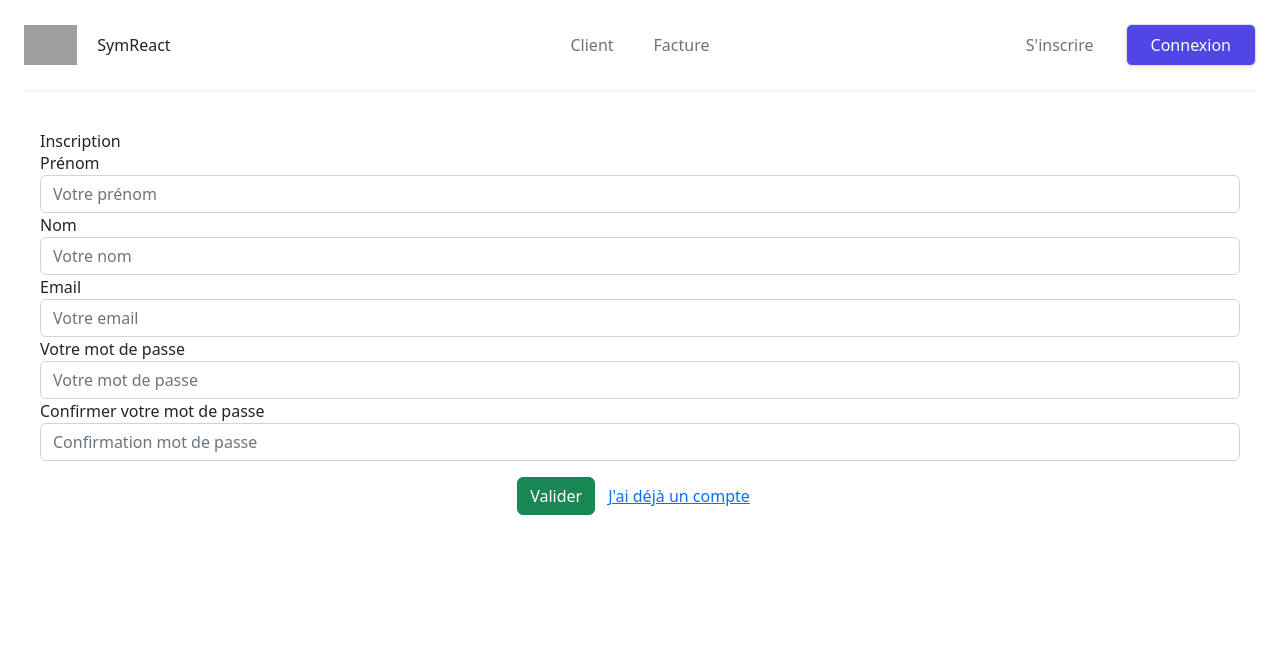
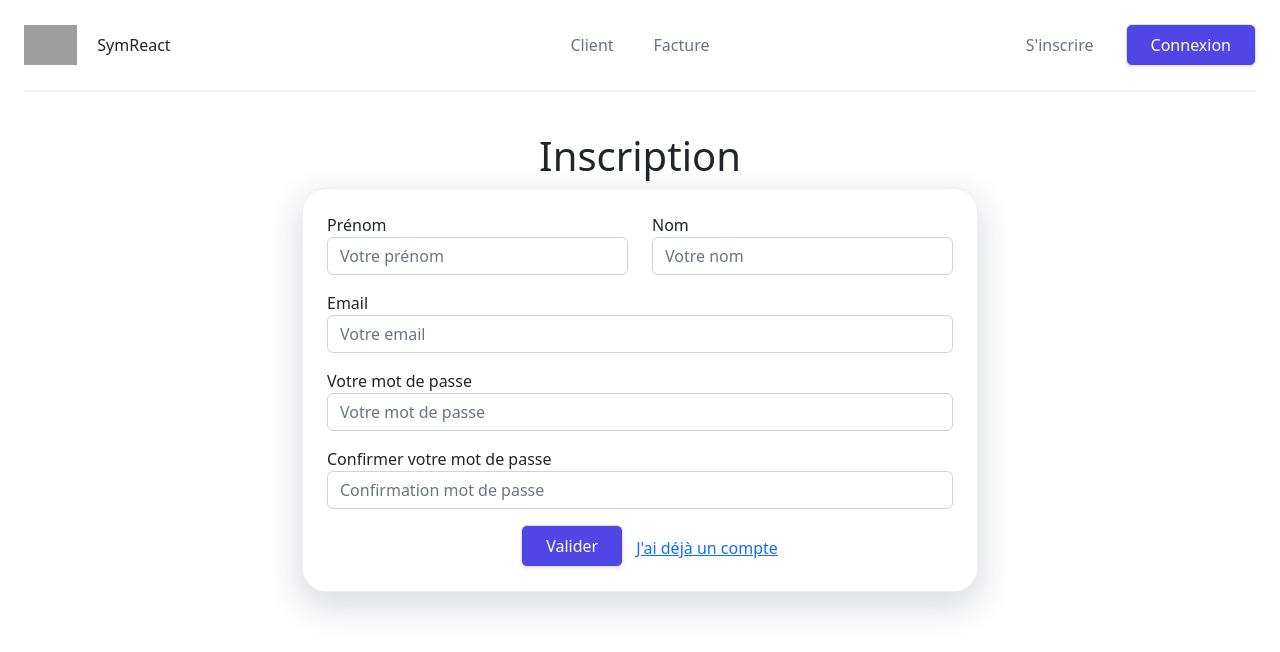
Before and after one commit to Anouar-91/SymReact_REACT, a React (Create React App) app: page /register in a window 1280 px wide. Shown: the top 652 px of the page. Built offline with nearby package versions, Linux system fonts and the light colour scheme; grey boxes are pictures that could not be loaded.

Commit message:
update design

```diff
--- /dev/null
+++ b/src/components/BtnPrimary.jsx
@@ -0,0 +1,14 @@
+import React from 'react';
+import { Link } from "react-router-dom";
+
+
+function BtnPrimary({to=null, content, handleClick=null }) {
+  return (
+    <Link onClick={handleClick} to={to} className="ml-8 inline-flex items-center justify-center whitespace-nowrap rounded-md border border-transparent bg-indigo-600 px-4 py-2 text-base font-medium text-white shadow-sm hover:bg-indigo-700">
+    {content}
+  </Link>
+
+  )
+}
+
+export default BtnPrimary
--- /dev/null
+++ b/src/components/BtnSubmit.jsx
@@ -0,0 +1,13 @@
+import React from 'react';
+import { Link } from "react-router-dom";
+
+
+function BtnSubmit({ content}) {
+  return (
+
+  <button className="ml-8 inline-flex items-center justify-center whitespace-nowrap rounded-md border border-transparent bg-indigo-600 px-4 py-2 text-base font-medium text-white shadow-sm hover:bg-indigo-700">{content}</button>
+
+  )
+}
+
+export default BtnSubmit
--- a/src/index.css
+++ b/src/index.css
@@ -1,3 +1,15 @@
 @tailwind base;
 @tailwind components;
 @tailwind utilities;
+
+
+.card{
+    border: 1px solid #eff1f3 !important;
+cursor: pointer !important;
+box-shadow: 0 12px 32px 4px rgba(38,41,74,.16) !important;
+border-radius: 24px !important;
+}
+
+.nav-responsive{
+    z-index: 9999;
+}
--- a/src/pages/AddCustomerPage.jsx
+++ b/src/pages/AddCustomerPage.jsx
@@ -1,9 +1,10 @@
 import React, { useState, useEffect } from 'react';
-import { Link,  useParams, useNavigate } from 'react-router-dom';
+import { Link, useParams, useNavigate } from 'react-router-dom';
 import Field from "../components/forms/field";
 import CustomersAPI from "../services/CustomersAPI";
 import { toast } from 'react-toastify';
 import { ThreeDots } from 'react-loader-spinner'
+import BtnSubmit from '../components/BtnSubmit';
 
 
 
@@ -16,7 +17,7 @@ function AddCustomerPage(props) {
 
     const fetchCustomer = async (id) => {
         try {
-            const { firstname, lastname, email, company } =await CustomersAPI.find(id);
+            const { firstname, lastname, email, company } = await CustomersAPI.find(id);
             setCustomer({ firstname, lastname, email, company });
             setLoading(false)
         } catch (error) {
@@ -90,12 +91,19 @@ function AddCustomerPage(props) {
 
     return (
         <>
+        <div className="text-center">
         {editing ? (
-                <h1 className="mb-5">Modification d'un client</h1>
+                <h1 className="mb-5 h1">Modification d'un client</h1>
             ) : (
-                <h1 className="mb-5">Création d'un client</h1>
+                <h1 className="mb-5 h1">Création d'un client</h1>
             )}
-               {!loading  ?(
+        </div>
+
+            {!loading ? (
+                <div className="container">
+                    <div className="row justify-content-center">
+                        <div className="col-md-7">
+                        <div className="card p-4">
                     <form onSubmit={handleSubmit}>
                         <Field value={customer.lastname}
                             onChange={handleChange}
@@ -129,12 +137,18 @@ function AddCustomerPage(props) {
                             label="Entreprise"
                             placeholder="Entreprise du client"
                         ></Field>
-                <div className="form-group mt-3">
+                        <div className="form-group mt-3 text-center">
                             <Link to="/customer" className="btn btn-link">Retour à la liste</Link>
-                    <button type="submit" className="btn btn-success">Enregistrer</button>
+                            <BtnSubmit content='Enregistrer' />
                         </div>
                     </form>
-            ):(
+                </div>
+                        </div>
+                    </div>
+                </div>
+
+
+            ) : (
                 <div className="text-center">
                     <ThreeDots
                         height="80"
@@ -142,7 +156,7 @@ function AddCustomerPage(props) {
                         radius="9"
                         color="#0d6efd"
                         ariaLabel="three-dots-loading"
-          wrapperStyle={{marginLeft:'50%', transform: 'translateX(-10%)'}}
+                        wrapperStyle={{ marginLeft: '50%', transform: 'translateX(-10%)' }}
                         wrapperClassName=""
                         visible={true}
                     />
--- a/src/pages/CustomerPage.jsx
+++ b/src/pages/CustomerPage.jsx
@@ -3,7 +3,8 @@ import { Link } from 'react-router-dom';
 import Pagination from '../components/Pagination';
 import { toast } from 'react-toastify';
 import CustomersAPI from '../services/CustomersAPI';
-import { ThreeDots } from 'react-loader-spinner'
+import { ThreeDots } from 'react-loader-spinner';
+import BtnPrimary from '../components/BtnPrimary';
 
 
 export default function CustomerPage() {
@@ -69,8 +70,8 @@ export default function CustomerPage() {
   return (
     <>
       <div className="d-flex justify-content-between align-items-center">
-      <h1>Liste des clients</h1>
-      <Link to="/customer/new" className="btn btn-primary">Créer un client</Link>
+      <h1 className="h1">Liste des clients</h1>
+      <BtnPrimary to="/customer/new" content="Créer un client" />
       </div>
       <div className="form-group mb-5 mt-5">
         <input type="text" placeholder="Rechercher..." value={search} onChange={handleSearch} className="form-control" />
--- a/src/pages/InvoicePage.jsx
+++ b/src/pages/InvoicePage.jsx
@@ -90,8 +90,8 @@ export default function InvoicePage() {
   return (
     <>
       <div className="d-flex justify-content-between align-items-center">
-        <h1>Liste des factures</h1>
-        <Link to="/invoice/new" className="btn btn-primary">Créer une facture</Link>
+        <h1 className="h1">Liste des factures</h1>
+        <Link to="/invoice/new" className="ml-8 inline-flex items-center justify-center whitespace-nowrap rounded-md border border-transparent bg-indigo-600 px-4 py-2 text-base font-medium text-white shadow-sm hover:bg-indigo-700">Créer une facture</Link>
       </div>
 
       <div className="form-group mb-5 mt-5">
--- a/src/pages/RegisterPage.jsx
+++ b/src/pages/RegisterPage.jsx
@@ -3,6 +3,8 @@ import { Link, useNavigate } from 'react-router-dom';
 import Field from '../components/forms/field';
 import UsersAPI from '../services/UsersAPI';
 import { toast } from 'react-toastify';
+import BtnSubmit from '../components/BtnSubmit';
+
 
 function RegisterPage() {
     const navigate = useNavigate();
@@ -60,8 +62,17 @@ function RegisterPage() {
 
     return (
         <>
-            <h1>Inscription</h1>
+            <div className="text-center">
+                <h1 className="h1">Inscription</h1>
+
+            </div>
+            <div className="container">
+                <div className="row justify-content-center">
+                    <div className="col-md-7">
+                        <div className="card p-4">
                             <form onSubmit={handleSubmit}>
+                                <div className="row mb-3">
+                                    <div className="col-6">
                                         <Field
                                             name="firstname"
                                             label="Prénom"
@@ -70,6 +81,9 @@ function RegisterPage() {
                                             onChange={handleChange}
                                             error={errors.firstname}
                                         ></Field>
+
+                                    </div>
+                                    <div className="col-6">
                                         <Field
                                             name="lastname"
                                             label="Nom"
@@ -78,6 +92,9 @@ function RegisterPage() {
                                             onChange={handleChange}
                                             error={errors.lastname}
                                         ></Field>
+                                    </div>
+                                </div>
+                                <div className="mb-3">
                                     <Field
                                         name="email"
                                         label="Email"
@@ -87,6 +104,8 @@ function RegisterPage() {
                                         error={errors.email}
                                         type='email'
                                     ></Field>
+                                </div>
+                                <div className="mb-3">
                                     <Field
                                         name="password"
                                         label="Votre mot de passe"
@@ -96,6 +115,8 @@ function RegisterPage() {
                                         error={errors.password}
                                         type="password"
                                     ></Field>
+                                </div>
+
                                 <Field
                                     name="confirmPassword"
                                     label="Confirmer votre mot de passe"
@@ -106,10 +127,16 @@ function RegisterPage() {
                                     type="password"
                                 ></Field>
                                 <div className="form-group mt-3 text-center">
-                    <button className="btn btn-success">Valider</button>
+                                    <BtnSubmit content="Valider" />
                                     <Link to="/login" className="btn btn-link">J'ai déjà un compte</Link>
                                 </div>
                             </form>
+                        </div>
+                    </div>
+                </div>
+            </div>
+
+
         </>
     )
 }
```
Also changed, not shown: src/components/Navbar.jsx (+19 -14 lines), src/pages/AddInvoicePage.jsx (+22 -9 lines). Lines whose indentation alone changed are shown as unchanged.
